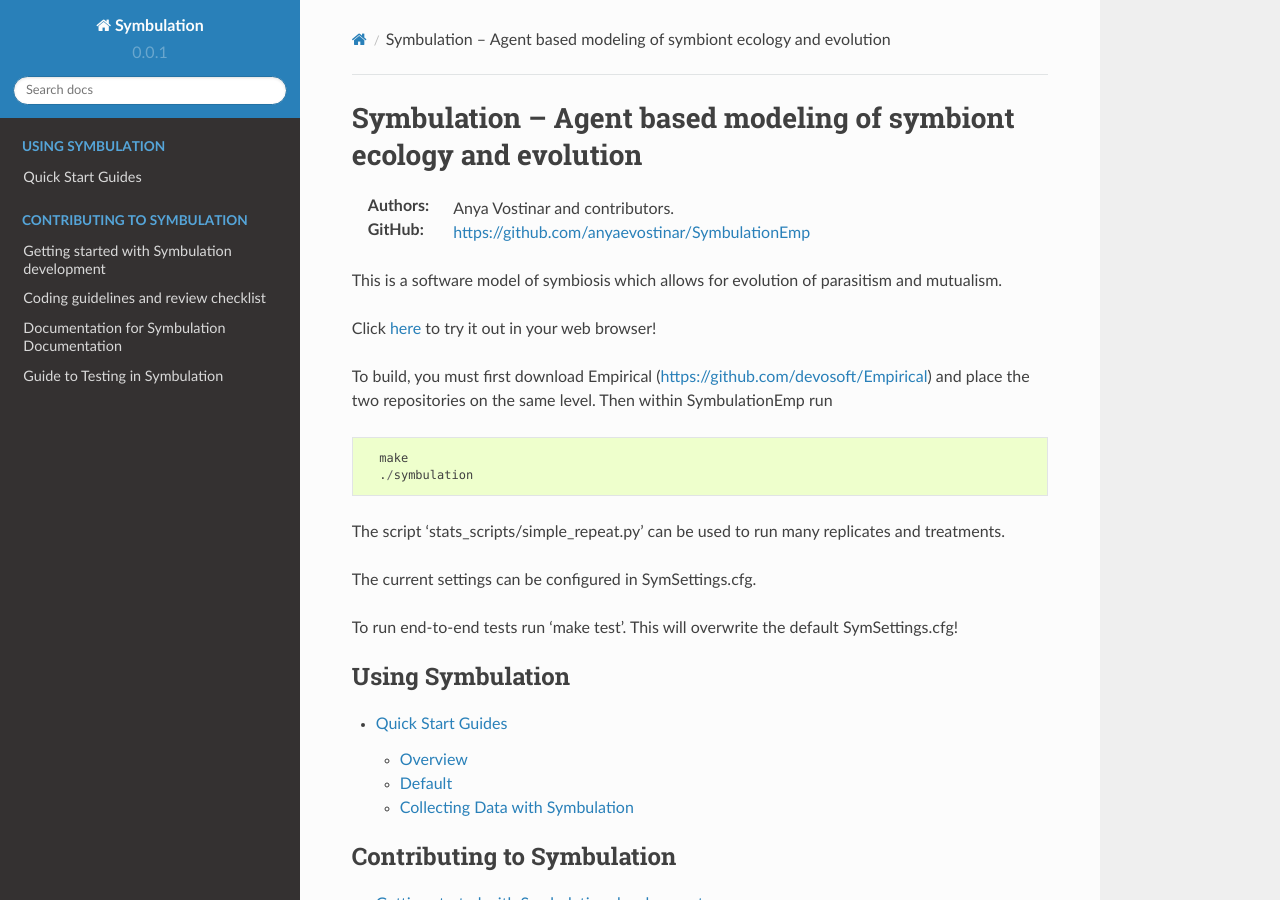
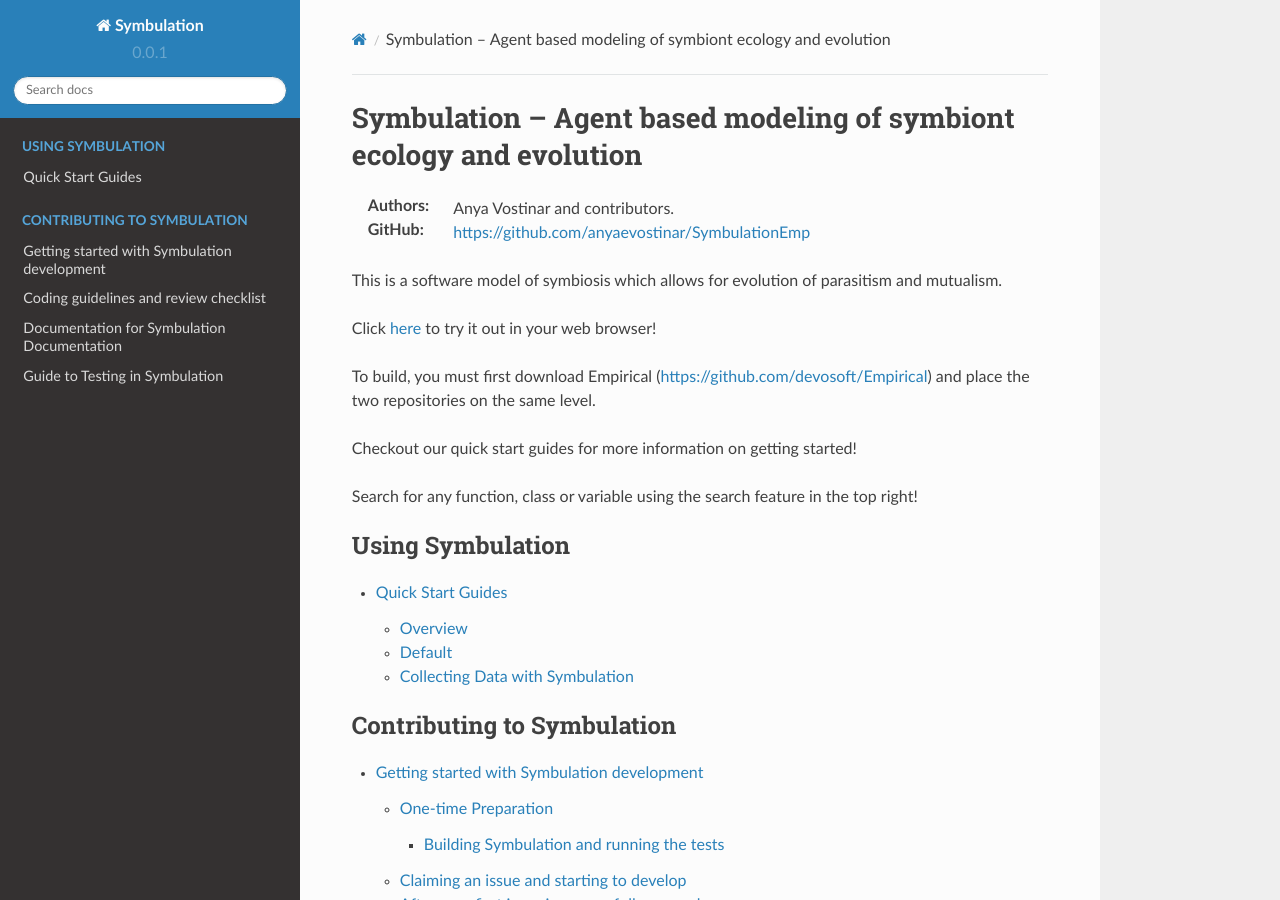
Before and after one commit to anyaevostinar/SymbulationEmp, a Sphinx documentation site: the page built from docs/index.md, in a window 1280 px wide and 900 px high. Built offline with Sphinx 7.4.7 and the Read the Docs theme 2.0.0, drawn with Linux system fonts in a browser that asks for light colours; pages that are not in the unit, such as notebooks, are missing from menus.

Commit message:
Update index.md

````diff
--- a/docs/index.md
+++ b/docs/index.md
@@ -14,19 +14,12 @@ try it out in your web browser!
 
 To build, you must first download Empirical
 ([https://github.com/devosoft/Empirical](https://github.com/devosoft/Empirical)) and place the two repositories
-on the same level. Then within SymbulationEmp run
-```
-  make
-  ./symbulation
-```
+on the same level.
 
-The script 'stats\_scripts/simple\_repeat.py' can be
-used to run many replicates and treatments.
+Checkout our quick start guides for more information on getting started!
 
-The current settings can be configured in SymSettings.cfg.
-
-To run end-to-end tests run 'make test'. This will overwrite the default
-SymSettings.cfg!
+Search for any function, class or variable using the search feature in the
+top right!
 
 ```{toctree}
 :caption: Using Symbulation
````
